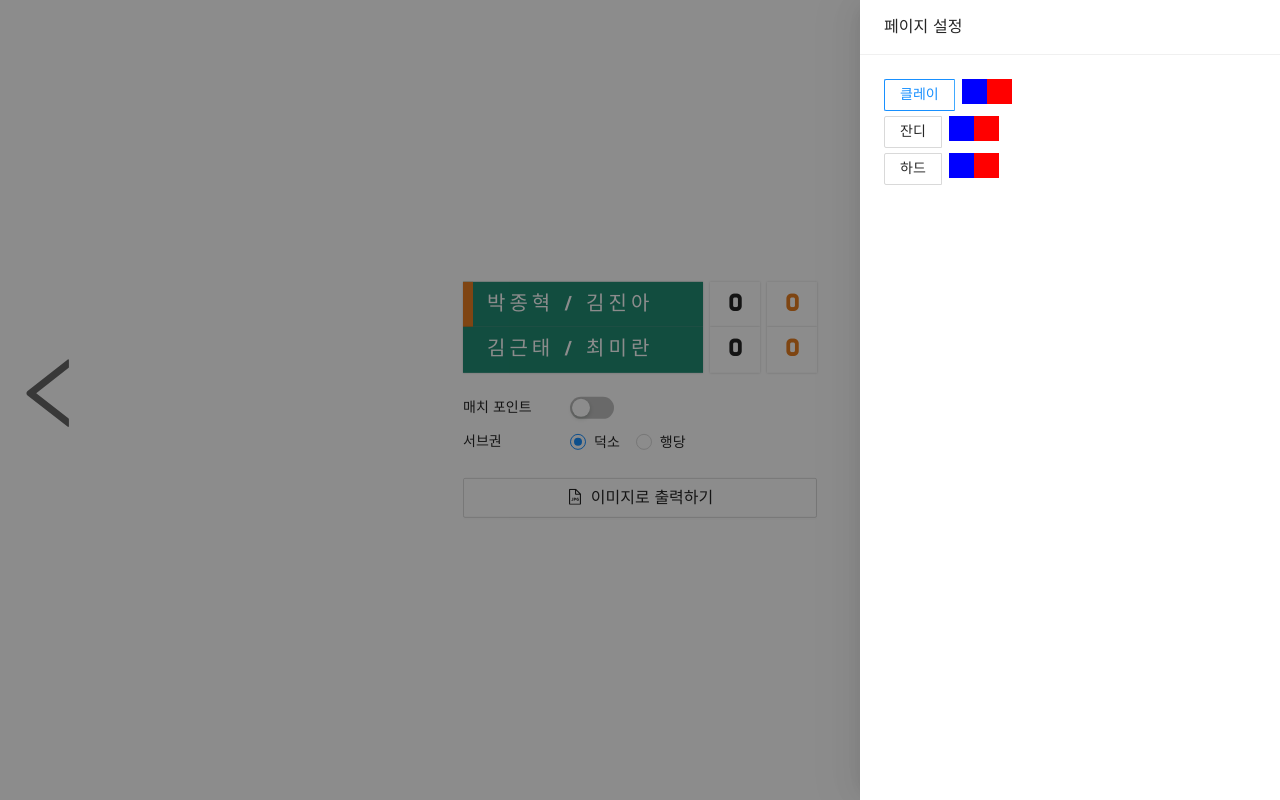
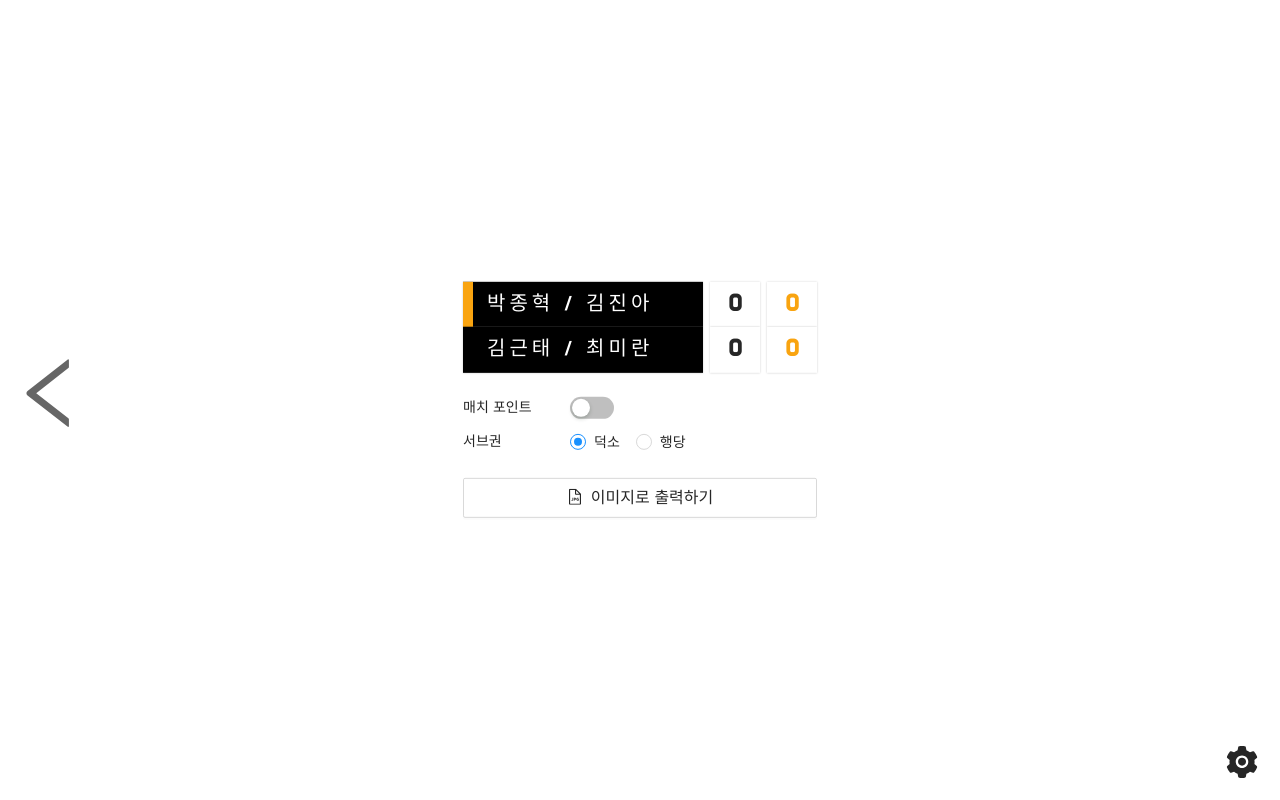
Before and after one commit to parkoon/tns-scoreboard, a React (Create React App) app: page /#/board in a window 1280 px wide. Built offline with nearby package versions, Linux system fonts and the light colour scheme.

Commit message:
apply theme to scoreboard 👏

```diff
--- a/src/App.tsx
+++ b/src/App.tsx
@@ -51,8 +51,8 @@ function App() {
                 placement="right"
                 closable={false}
                 onClose={() => setVisible(false)}
-                visible={true}
-                width="420"
+                visible={visible}
+                width="320"
             >
                 <Radio.Group onChange={handleThemeChange} defaultValue="clay">
                     <Row>
--- a/src/components/molecules/ScoreBoard.tsx
+++ b/src/components/molecules/ScoreBoard.tsx
@@ -4,6 +4,8 @@ import { ThunderboltFilled } from '@ant-design/icons';
 import { TeamObjectTypes } from '../../context/GlobalContext';
 import { Team, Score } from '../../interface/team';
 import { TENNIS_GAME_POINT } from '../../constants/game';
+import { ThemeType } from '../../interface/theme';
+import { THEME_COLOR } from '../../constants/theme';
 
 const StyledScoreBoardWrapper = styled.div`
     margin-bottom: 24px;
@@ -16,7 +18,7 @@ const StyledScoreBoardContainer = styled.div`
 
 const boxShadow = `0px 0px 2px rgba(0, 0, 0, 0.2)`;
 
-const StyledPlayerName = styled.span<{ isServeTurn: boolean }>`
+const StyledPlayerName = styled.span<{ isServeTurn: boolean; themeType: ThemeType }>`
     flex: 2;
     position: relative;
     font-size: 20px;
@@ -24,7 +26,7 @@ const StyledPlayerName = styled.span<{ isServeTurn: boolean }>`
     letter-spacing: 4px;
     padding: 7px;
     padding-left: 24px;
-    background: #218c74;
+    background: ${(props) => THEME_COLOR[props.themeType].primary};
     margin-right: 7px;
     min-width: 240px;
     min-height: 45px;
@@ -38,23 +40,14 @@ const StyledPlayerName = styled.span<{ isServeTurn: boolean }>`
                 position: absolute;
                 width: 10px;
                 height: 100%;
-                background: #e67e22;
+                background: ${THEME_COLOR[props.themeType].secondary};
                 left: 0;
                 top: 0;
             }
         `}
 `;
-const StyledServeIcon = styled.div`
-    /* flex: 1; */
-    display: flex;
-    justify-content: center;
-    align-items: center;
-    width: 30px;
-    color: #fdcb6e;
-    text-align: center;
-    font-size: 18px;
-`;
-const StyledGameScore = styled.span`
+
+const StyledGameScore = styled.span<{ themeType: ThemeType }>`
     display: flex;
     justify-content: center;
     align-items: center;
@@ -66,7 +59,7 @@ const StyledGameScore = styled.span`
     box-shadow: ${boxShadow};
     font-weight: bold;
 
-    color: #e67e22;
+    color: ${(props) => THEME_COLOR[props.themeType].secondary};
     &:hover {
         background: rgba(0, 0, 0, 0.2);
     }
@@ -87,7 +80,6 @@ const StyledBoardRow = styled.div`
     display: flex;
     font-size: 24px;
     &:first-child {
-        /* border-bottom: 3px solid #636e72; */
     }
 `;
 
@@ -99,9 +91,6 @@ const StyledGameStatus = styled.div`
     letter-spacing: 1px;
     box-shadow: ${boxShadow};
     font-weight: bold;
-    /* border-top: 5px solid #636e72; */
-    /* border-right: 7px solid #636e72; */
-    /* border-left: 7px solid #636e72; */
 `;
 
 type ScoreBoardTypes = {
@@ -111,6 +100,7 @@ type ScoreBoardTypes = {
     teamA: TeamObjectTypes;
     teamB: TeamObjectTypes;
     htmlRef: Ref<HTMLDivElement>;
+    themeType?: ThemeType;
 };
 function ScoreBoard({
     onIncreaseScore,
@@ -119,7 +109,9 @@ function ScoreBoard({
     teamA,
     teamB,
     htmlRef,
+    themeType = 'clay',
 }: ScoreBoardTypes) {
+    console.log('themeType', themeType);
     return (
         <StyledScoreBoardWrapper ref={htmlRef} id="score-board">
             {isMatchPoint ? (
@@ -130,31 +122,43 @@ function ScoreBoard({
 
             <StyledScoreBoardContainer>
                 <StyledBoardRow>
-                    <StyledPlayerName isServeTurn={teamA.isServeTurn}>
+                    <StyledPlayerName isServeTurn={teamA.isServeTurn} themeType={themeType}>
                         {teamA.members[0]} / {teamA.members[1]}
                     </StyledPlayerName>
                     <StyledGamePoint>{teamA.gamePoint}</StyledGamePoint>
                     {!isTieBreak ? (
-                        <StyledGameScore onClick={() => onIncreaseScore('normal', 'ds')}>
+                        <StyledGameScore
+                            themeType={themeType}
+                            onClick={() => onIncreaseScore('normal', 'ds')}
+                        >
                             {TENNIS_GAME_POINT[teamA.gameScore]}
                         </StyledGameScore>
                     ) : (
-                        <StyledGameScore onClick={() => onIncreaseScore('tie', 'ds')}>
+                        <StyledGameScore
+                            themeType={themeType}
+                            onClick={() => onIncreaseScore('tie', 'ds')}
+                        >
                             {teamA.tieScore}
                         </StyledGameScore>
                     )}
                 </StyledBoardRow>
                 <StyledBoardRow>
-                    <StyledPlayerName isServeTurn={teamB.isServeTurn}>
+                    <StyledPlayerName themeType={themeType} isServeTurn={teamB.isServeTurn}>
                         {teamB.members[0]} / {teamB.members[1]}
                     </StyledPlayerName>
                     <StyledGamePoint>{teamB.gamePoint}</StyledGamePoint>
                     {!isTieBreak ? (
-                        <StyledGameScore onClick={() => onIncreaseScore('normal', 'hd')}>
+                        <StyledGameScore
+                            themeType={themeType}
+                            onClick={() => onIncreaseScore('normal', 'hd')}
+                        >
                             {TENNIS_GAME_POINT[teamB.gameScore]}
                         </StyledGameScore>
                     ) : (
-                        <StyledGameScore onClick={() => onIncreaseScore('tie', 'hd')}>
+                        <StyledGameScore
+                            themeType={themeType}
+                            onClick={() => onIncreaseScore('tie', 'hd')}
+                        >
                             {teamB.tieScore}
                         </StyledGameScore>
                     )}
--- a/src/components/pages/ScoreBoardPage.tsx
+++ b/src/components/pages/ScoreBoardPage.tsx
@@ -21,11 +21,13 @@ import { useHistory } from 'react-router-dom';
 
 import '../../helpers/htmlToCanvas';
 import { htmlToCanvas } from '../../helpers/htmlToCanvas';
+import { useTheme } from '../../context/ThemeContext';
 
 function ScoreBoardPage() {
     const scoreBoardRef = useRef<HTMLDivElement>(null);
     const history = useHistory();
     const { state, dispatch } = useContext(GlobalContext);
+    const { theme, setTheme } = useTheme()!;
 
     console.log(state, `from scorebord page`);
     const { teamA, teamB, isMatchPoint, isTieBreak, isDuce } = state;
@@ -99,6 +101,7 @@ function ScoreBoardPage() {
                     teamA={teamA}
                     teamB={teamB}
                     htmlRef={scoreBoardRef}
+                    themeType={theme}
                 />
                 <SettingBox
                     onServeChange={handleServeChange}
--- a/src/constants/theme.ts
+++ b/src/constants/theme.ts
@@ -1,14 +1,14 @@
 export const THEME_COLOR = {
     clay: {
-        primary: 'red',
-        secondary: 'blue',
+        primary: '#000000',
+        secondary: '#f9a410',
     },
     lawn: {
-        primary: 'tomato',
-        secondary: 'grey',
+        primary: '#205e26',
+        secondary: '#e56520',
     },
     hard: {
-        primary: 'yellow',
-        secondary: 'blown',
+        primary: '#501b85',
+        secondary: '#50851b',
     },
 };
```
